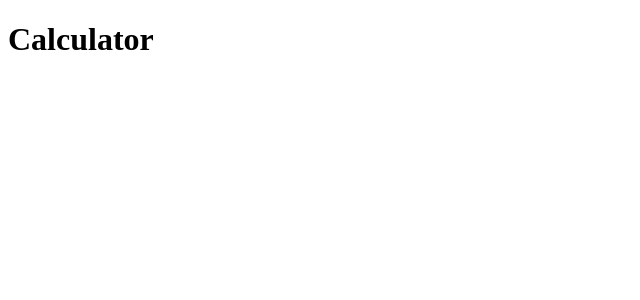
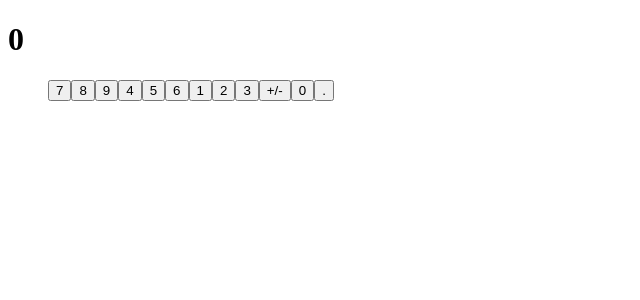
Before and after one commit to DanielCatania/calculator, a Next.js app: page / in a window 1280 px wide. Shown: the top 300 px of the page, without its empty margins (0-640 px from the left). Built offline with nearby package versions, Linux system fonts and the light colour scheme.

Commit message:
add feature: numbers service

```diff
--- a/pages/index.tsx
+++ b/pages/index.tsx
@@ -1,5 +1,26 @@
 import React from "react";
+import numbersService from "../src/service/numbers";
 
 export default function Home() {
-  return <h1>Calculator</h1>;
+  const [number, setNumber] = React.useState(numbersService.number);
+
+  React.useEffect(() => {
+    numbersService.enroll(setNumber);
+  }, []);
+
+  return (
+    <div>
+      <h1>{number}</h1>
+      <ul>
+        {numbersService.numericKeys.map((number) => (
+          <input
+            type="button"
+            key={number}
+            value={number}
+            onClick={() => numbersService.addNumber(number)}
+          />
+        ))}
+      </ul>
+    </div>
+  );
 }
--- /dev/null
+++ b/src/service/numbers/index.ts
@@ -0,0 +1,52 @@
+import React from "react";
+
+const initialEnrollees: Array<React.Dispatch<React.SetStateAction<string>>> =
+  [];
+
+const numbersService = {
+  enrolled: initialEnrollees,
+  enroll(func: React.Dispatch<React.SetStateAction<string>>) {
+    this.enrolled.push(func);
+  },
+  notify() {
+    this.enrolled.forEach((func: Function) => {
+      func(this.number);
+    });
+  },
+
+  numericKeys: ["7", "8", "9", "4", "5", "6", "1", "2", "3", "+/-", "0", "."],
+  number: "0",
+  setNumber(number: string) {
+    this.number = number;
+    this.notify();
+  },
+  addNumber(numberKey: string) {
+    if (numberKey === "+/-") {
+      if (this.number !== "0") {
+        const indexLess = this.number.indexOf("-");
+        this.number =
+          indexLess !== -1 ? this.number.replace("-", "") : `-${this.number}`;
+      } else {
+        return;
+      }
+    } else if (numberKey === ".") {
+      const indexPoint = this.number.indexOf(".");
+      if (indexPoint !== -1) {
+        return;
+      }
+      this.number += numberKey;
+    } else if (this.number === "0" && numberKey !== ".") {
+      this.number = numberKey;
+    } else {
+      this.number += numberKey;
+    }
+
+    this.notify();
+  },
+  resetNumber() {
+    this.number = "0";
+    this.notify();
+  },
+};
+
+export default numbersService;
```
